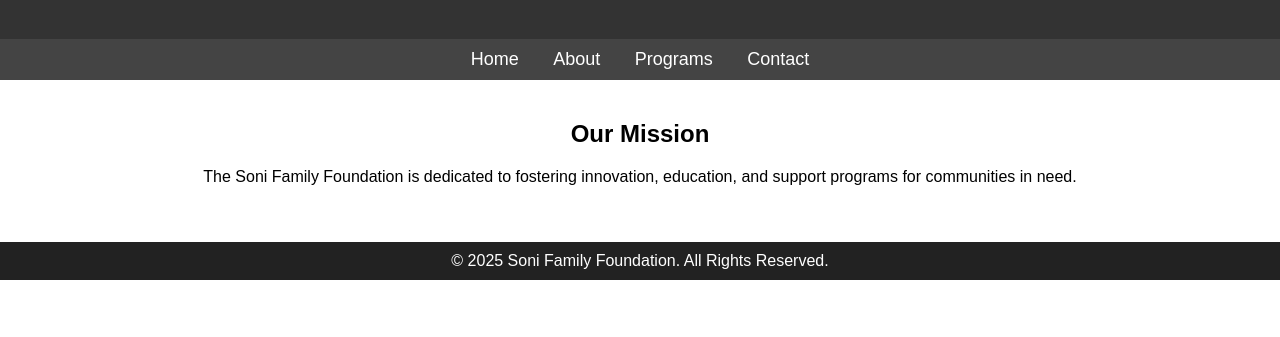
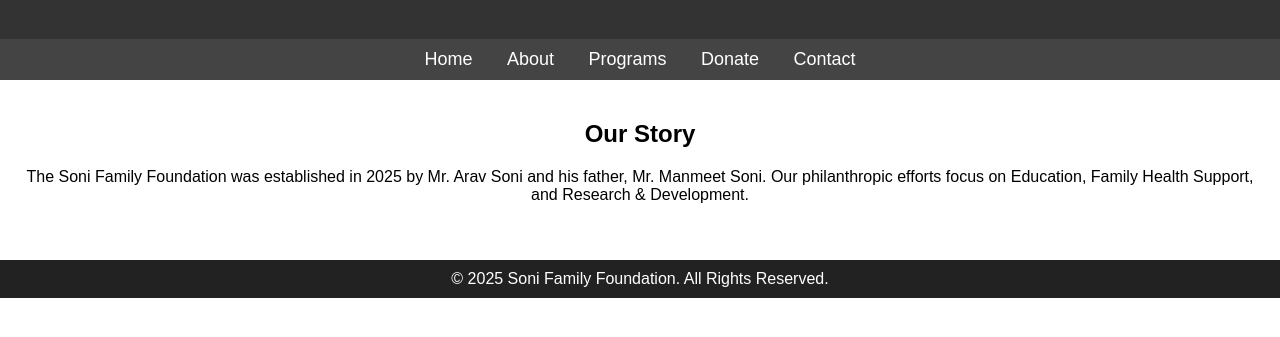
Before and after one commit to Sonyboy30/soni-foundation, a plain HTML site: page about.html in a window 1280 px wide. Shown: the part 81-418 px from the top of the page. Drawn offline with Linux system fonts and the light colour scheme.

Commit message:
Update about.html

```diff
--- a/about.html
+++ b/about.html
@@ -14,12 +14,13 @@
         <a href="index.html">Home</a>
         <a href="about.html">About</a>
         <a href="programs.html">Programs</a>
+        <a href="donate.html">Donate</a>
         <a href="contact.html">Contact</a>
     </nav>
     <div class="container">
         <section>
-            <h2>Our Mission</h2>
-            <p>The Soni Family Foundation is dedicated to fostering innovation, education, and support programs for communities in need.</p>
+            <h2>Our Story</h2>
+            <p>The Soni Family Foundation was established in 2025 by Mr. Arav Soni and his father, Mr. Manmeet Soni. Our philanthropic efforts focus on Education, Family Health Support, and Research & Development.</p>
         </section>
     </div>
     <footer>
```
